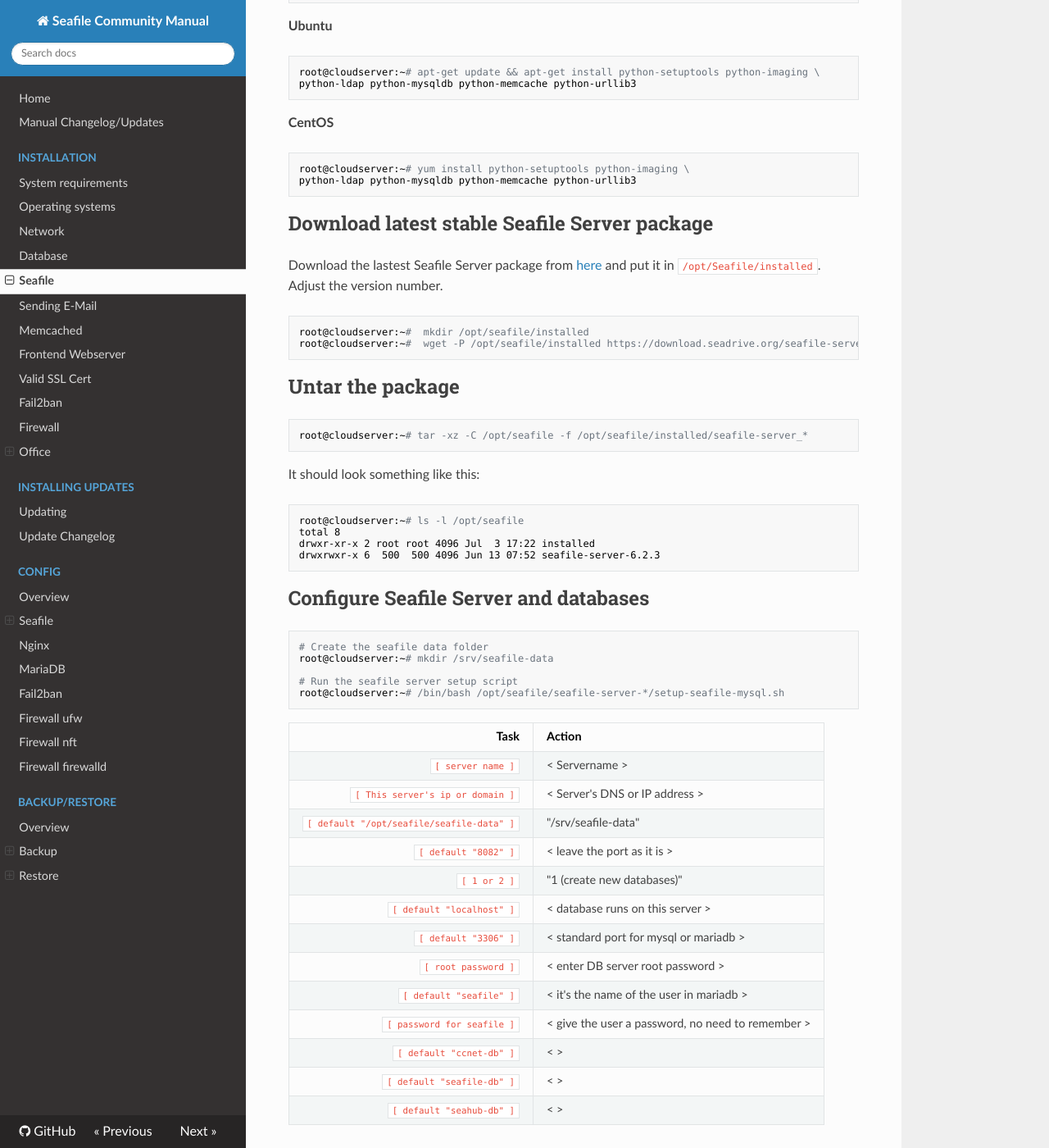
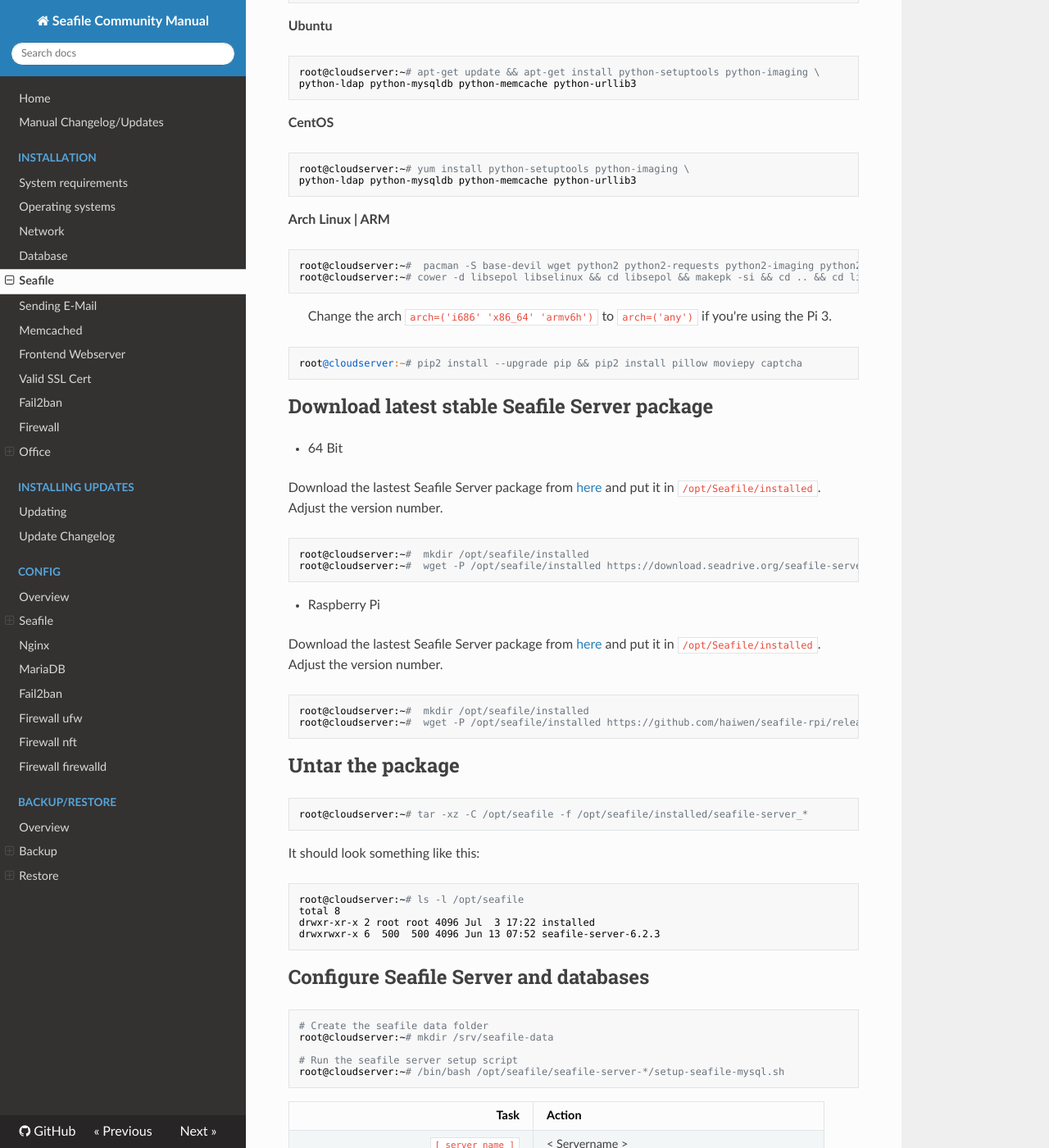
Before and after one commit to DerDanilo/seafile-community-manual, an MkDocs documentation site: the page built from docs/installation/seafile.md, in a window 1280 px wide and 1400 px high, scrolled down 1323 px. Shown: the whole window at 82% size. Built offline with MkDocs 1.6.1, drawn with Linux system fonts in a browser that asks for light colours; nearby versions of some CDN libraries; old or Windows-style settings are respelled for this version of MkDocs.

Commit message:
Update seafile.md (#7)
* Update seafile.md

Arch Linux | ARM

* Update seafile.md

Typo

````diff
--- a/docs/installation/seafile.md
+++ b/docs/installation/seafile.md
@@ -51,11 +51,31 @@ root@cloudserver:~# yum install python-setuptools python-imaging \
 python-ldap python-mysqldb python-memcache python-urllib3
 ```
 
+**Arch Linux | ARM**
+```sh
+root@cloudserver:~#  pacman -S base-devil wget python2 python2-requests python2-imaging python2-ldap python2-pip python2-numpy mysql-python
+root@cloudserver:~# cower -d libsepol libselinux && cd libsepol && makepk -si && cd .. && cd libselinux && makepk -si
+```
+> Change the arch `arch=('i686' 'x86_64' 'armv6h')` to `arch=('any')` if you're using the Pi 3.
+```
+root@cloudserver:~# pip2 install --upgrade pip && pip2 install pillow moviepy captcha
+```
+
 ## Download latest stable Seafile Server package
+* 64 Bit
+
 Download the lastest Seafile Server package from [here](https://www.seafile.com/en/download) and put it in `/opt/Seafile/installed`. Adjust the version number.
 ```sh
 root@cloudserver:~#  mkdir /opt/seafile/installed
 root@cloudserver:~#  wget -P /opt/seafile/installed https://download.seadrive.org/seafile-server_6.2.3_x86-64.tar.gz
+```
+
+* Raspberry Pi
+
+Download the lastest Seafile Server package from [here](https://www.seafile.com/en/download) and put it in `/opt/Seafile/installed`. Adjust the version number.
+```sh
+root@cloudserver:~#  mkdir /opt/seafile/installed
+root@cloudserver:~#  wget -P /opt/seafile/installed https://github.com/haiwen/seafile-rpi/releases/download/v6.3.4/seafile-server_6.3.4_stable_pi.tar.gz
 ```
 
 ## Untar the package
````
